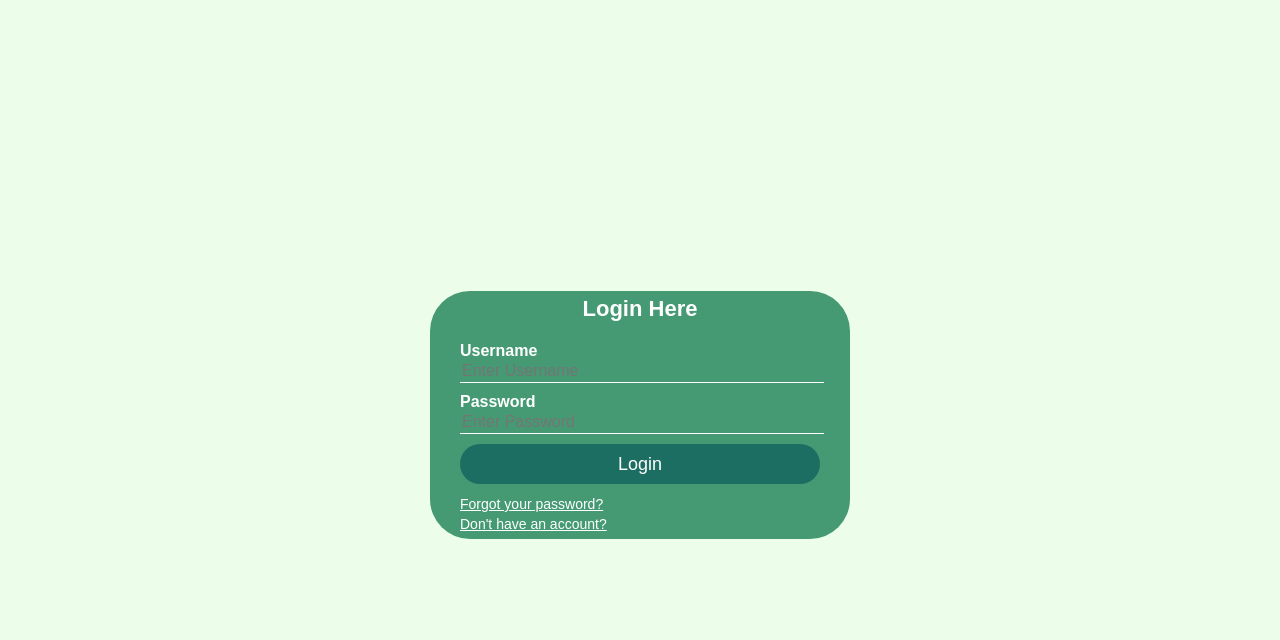
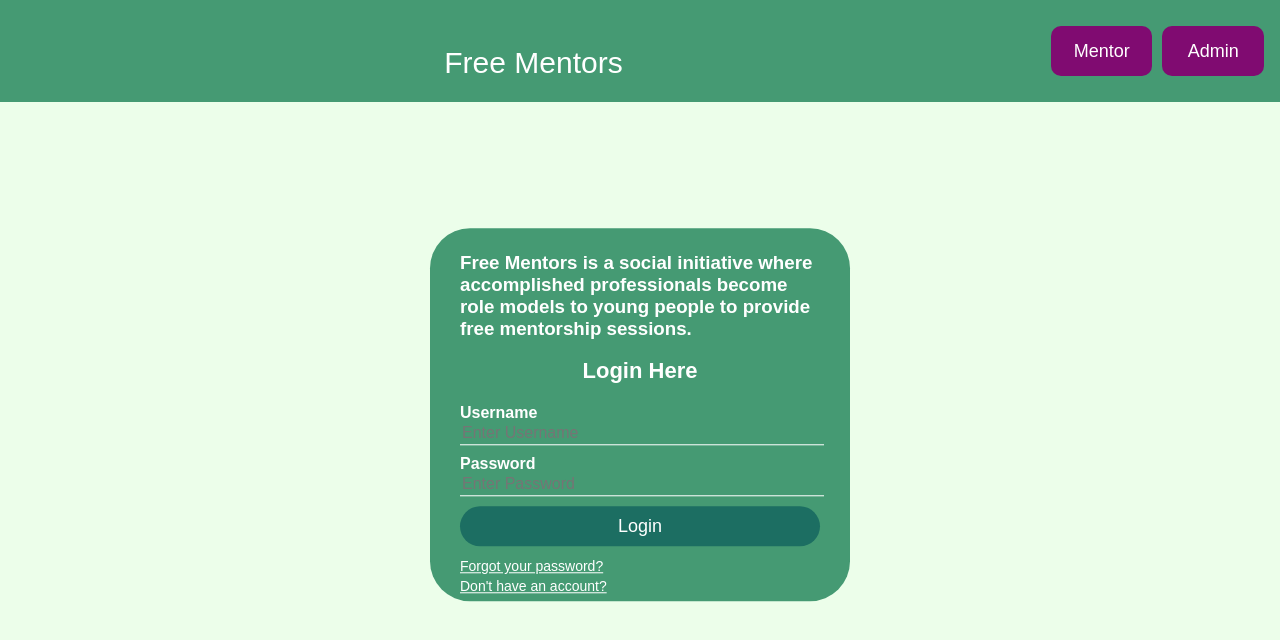
Before and after one commit to cynmumbua/Free-Mentors, a website: page UI/index.html in a window 1280 px wide. Drawn offline with Linux system fonts and the light colour scheme.

Commit message:
chore(mentor/admin): Add mentor/admin dashboard [Finishes #168368429]

```diff
--- a/UI/Script.js
+++ b/UI/Script.js
@@ -125,13 +125,23 @@ for(let i=0; i<decline.length; i++){
 });
 
 }
+const goBack =()=>{
+	window.history.back();
+}
 const buttonMore = document.querySelectorAll('.more');
 	for(let i=0; i<buttonMore.length; i++){
 	buttonMore[i].addEventListener('click', ()=> {
         location.href = "ViewMentor.html";
     });
 }
-
+const buttonMentor = document.querySelector('.set');
+    buttonMentor.addEventListener('click', ()=>{
+	location.href = "MentorPage.html";
+});
+const buttonAdmin = document.querySelector('.set1');
+    buttonAdmin.addEventListener('click', ()=>{
+	location.href = "Admin.html";
+});
 
 const bookSession = document.querySelector('.bookSession');
 	bookSession.addEventListener('click', ()=>{
--- a/UI/Index.html
+++ b/UI/index.html
@@ -6,7 +6,15 @@
     <link rel="stylesheet" type="text/css" href="style.css">
 </head>
 <body>
+    <div class="Dashboard">
+<p>Free Mentors</p>
+<button type="button" class="set"> Mentor</button>
+<button type="button" class="set1">Admin</button>
+</div>
+
     <div class="login">
+         <h3> Free   Mentors   is   a   social   initiative   where   accomplished   professionals   become   role   models   to
+young people to provide free mentorship sessions. </h3>
         <h1>Login Here</h1>
         <form name="login" onsubmit="return validateLogin()" action="loggedInUser.html">
             <p>Username</p>
--- a/UI/style.css
+++ b/UI/style.css
@@ -185,6 +185,29 @@ h2{
     text-align: center;
 
 }
+.set{
+    margin-right: 10px;
+    background-color: #800b71;
+    border-radius: 10px;
+    height: 50px;
+    margin-top: 10px;
+    width: 120px;
+    border: none;
+    color: #fff;
+    font-size: 18px;
+}
+.set1{
+    float: left;
+    background-color: #800b71;
+    border-radius: 10px;
+    height: 50px;
+    margin-top: 10px;
+    width: 120px;
+    border: none;
+    color: #fff;
+    font-size: 18px;
+
+}
 .Dashboard .back{
     float: left;
     background-color: #800b71;
--- a/index.js
+++ b/index.js
@@ -5,8 +5,8 @@ const port = process.env.PORT || 5000;
 import index from './routes/index';
 
 app.use(bodyParser.urlencoded({ extended: true }));
+app.use(bodyParser.json());
 
-app.use(bodyParser.json());
 
 app.use('/', index);
 
```
Also changed, not shown: UI/Admin.html (+1 -2 lines), UI/MentorPage.html (+1 -2 lines), UI/ViewMentor.html (+2 -2 lines), UI/loggedInUser.html (+1 -1 lines).
